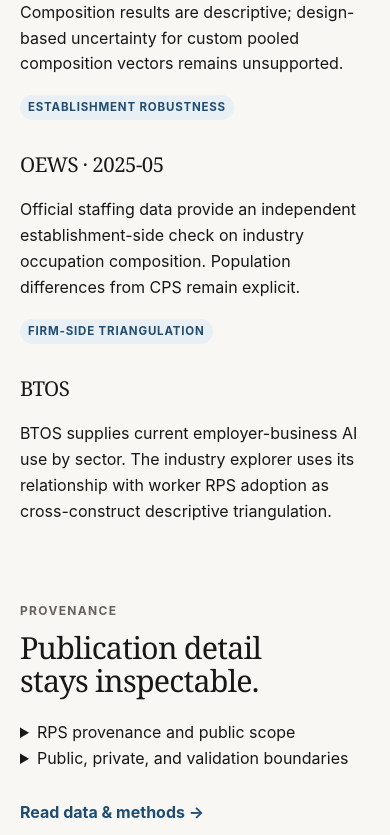
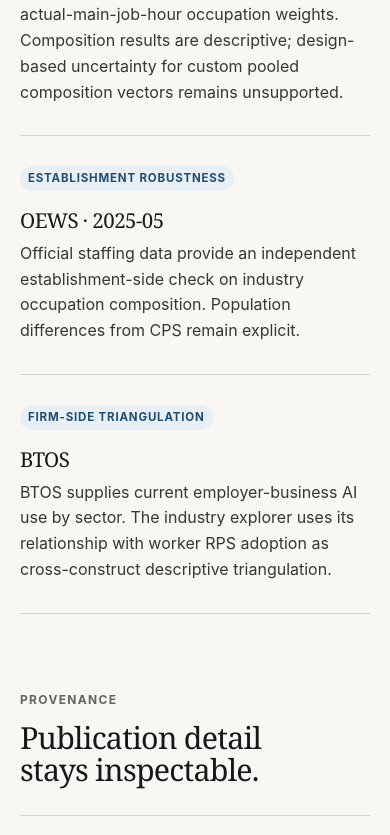
Before and after one commit to fraware/ai-adoption-us, a Next.js app in the folder apps/web/: page /ai-adoption-us/sources in a window 390 px wide. Shown: the part 1403-2238 px from the top of the page. Built offline with nearby package versions, Linux system fonts and the light colour scheme; no server answers.

Commit message:
Add editorial, source, and disclosure visual hierarchy

```diff
--- a/apps/web/app/design.css
+++ b/apps/web/app/design.css
@@ -273,13 +273,180 @@
   border-left: 1px solid var(--line);
 }
 
+/* Second-pass editorial hierarchy. */
+.essay-reading {
+  max-width: 920px;
+}
+
+.essay-reading > p,
+.essay-section > p,
+.essay-endnote > p {
+  max-width: var(--reading);
+}
+
+.essay-reading > .lede {
+  max-width: 790px;
+}
+
+.essay-facts,
+.evidence-facts {
+  display: grid;
+  grid-template-columns: repeat(3, 1fr);
+  margin: 54px 0 38px;
+  border-top: 1px solid var(--line-strong);
+  border-bottom: 1px solid var(--line);
+}
+
+.essay-fact,
+.evidence-fact {
+  padding: 22px 24px 24px 0;
+}
+
+.essay-fact + .essay-fact,
+.evidence-fact + .evidence-fact {
+  padding-left: 24px;
+  border-left: 1px solid var(--line);
+}
+
+.essay-fact span,
+.evidence-fact span {
+  display: block;
+  color: var(--muted);
+  font-size: .74rem;
+  font-weight: 700;
+  letter-spacing: .08em;
+  text-transform: uppercase;
+}
+
+.essay-fact strong,
+.evidence-fact strong {
+  display: block;
+  margin: 11px 0 8px;
+  font-size: clamp(2.15rem, 4vw, 3rem);
+  font-weight: 520;
+  line-height: 1;
+  letter-spacing: -.04em;
+  font-variant-numeric: tabular-nums;
+}
+
+.essay-fact p,
+.evidence-fact p {
+  margin: 0;
+  color: var(--muted);
+  font-size: .86rem;
+  line-height: 1.45;
+}
+
+.essay-section {
+  max-width: 920px;
+  padding-top: 34px !important;
+  border-top: 1px solid var(--line) !important;
+}
+
+.essay-section h2 {
+  max-width: 780px;
+}
+
+.essay-section .stability-figure {
+  max-width: 900px;
+  margin-top: 36px;
+}
+
+.essay-endnote {
+  margin-top: 92px;
+  padding-top: 24px;
+  border-top: 1px solid var(--line);
+  color: var(--muted);
+  font-size: .88rem;
+}
+
+.technical-disclosure {
+  max-width: 940px;
+  margin-top: 28px;
+  border-top: 1px solid var(--line);
+  border-bottom: 1px solid var(--line);
+}
+
+.technical-disclosure + .technical-disclosure {
+  margin-top: -1px;
+}
+
+.technical-disclosure summary {
+  padding: 18px 2px;
+  cursor: pointer;
+  font-weight: 650;
+  color: #343230;
+}
+
+.technical-disclosure[open] summary {
+  border-bottom: 1px solid var(--line);
+}
+
+.technical-disclosure-body {
+  padding: 24px 0 30px;
+}
+
+.technical-disclosure-body > :first-child {
+  margin-top: 0;
+}
+
+.technical-disclosure-body > :last-child {
+  margin-bottom: 0;
+}
+
+.compact-definitions {
+  margin-top: 18px;
+}
+
+.methods-core,
+.methods-details,
+.source-details {
+  max-width: 940px;
+}
+
+.source-index {
+  max-width: 1040px;
+  margin-top: 34px;
+  border-top: 1px solid var(--line-strong);
+}
+
+.source-row {
+  display: grid;
+  grid-template-columns: minmax(250px, .7fr) minmax(0, 1.3fr);
+  gap: 72px;
+  padding: 28px 0 30px;
+  border-bottom: 1px solid var(--line);
+}
+
+.source-row h3 {
+  margin: 5px 0 0;
+}
+
+.source-row p {
+  margin: 0;
+  color: #383532;
+}
+
+.explorer-section {
+  max-width: 1040px;
+}
+
+.explorer-section > h2 {
+  max-width: 840px;
+}
+
+.explorer-section .evidence-facts {
+  margin-top: 36px;
+}
+
 .site-footer > div {
   padding: 34px 32px;
 }
 
 @media (max-width: 860px) {
   .section-split,
-  .explore-index-row {
+  .explore-index-row,
+  .source-row {
     grid-template-columns: 1fr;
     gap: 22px;
   }
@@ -315,19 +482,27 @@
     margin-top: 76px;
   }
 
-  .hero-metrics {
+  .hero-metrics,
+  .essay-facts,
+  .evidence-facts {
     grid-template-columns: 1fr;
     margin-top: 44px;
   }
 
   .hero-metric,
-  .hero-metric + .hero-metric {
+  .hero-metric + .hero-metric,
+  .essay-fact,
+  .essay-fact + .essay-fact,
+  .evidence-fact,
+  .evidence-fact + .evidence-fact {
     padding: 20px 0 22px;
     border-left: 0;
     border-top: 1px solid var(--line);
   }
 
-  .hero-metric:first-child {
+  .hero-metric:first-child,
+  .essay-fact:first-child,
+  .evidence-fact:first-child {
     border-top: 0;
   }
 
@@ -353,4 +528,12 @@
   .metric:first-child {
     border-top: 0;
   }
+
+  .technical-disclosure summary {
+    padding: 16px 0;
+  }
+
+  .source-row {
+    gap: 8px;
+  }
 }
```
